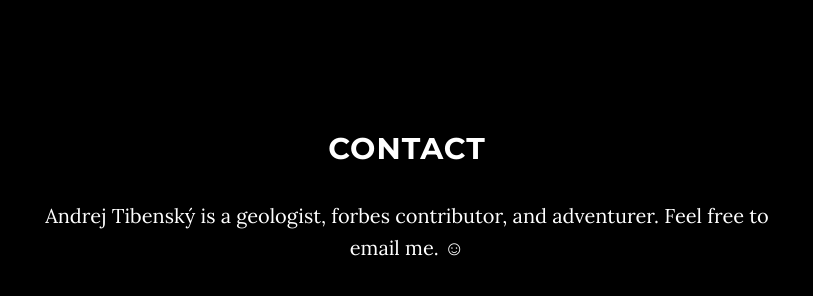
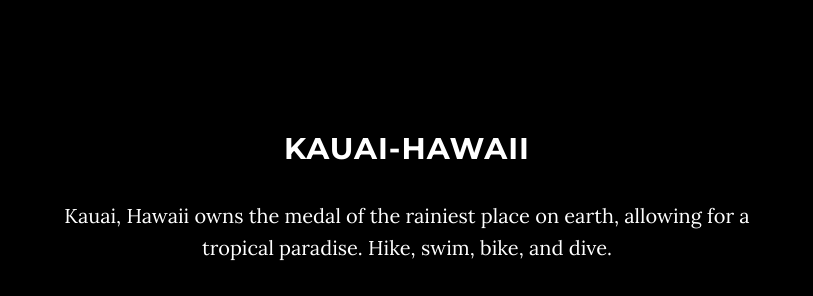
Before and after one commit to Andrej26/Beautiful-World, a website: page index.html in a window 1280 px wide. Shown: the part 1527-1823 px from the top of the page, without its empty margins (233-1046 px from the left). Drawn offline with nearby package versions, Linux system fonts and the light colour scheme; some packages are replaced by stand-ins of ours.

Commit message:
pridanie sek 01

```diff
--- a/index.html
+++ b/index.html
@@ -122,6 +122,17 @@
         </div>
     </section>
 
+    <!-- 01 Section -->
+    <section id="01" class="container content-section text-center">
+        <div class="row">
+            <div class="col-lg-8 col-lg-offset-2">
+                <h2>Kauai-Hawaii</h2>
+                <p>Kauai, Hawaii owns the medal of the rainiest place on earth, allowing for a tropical paradise. Hike, swim, bike, and dive.</p>
+                <img src="img/kauai-hawaii.jpg" alt="Hawaii" class="img-thumbnail">
+                </div>
+        </div>
+    </section>
+
 
 
     <!-- Contact Section -->
```
